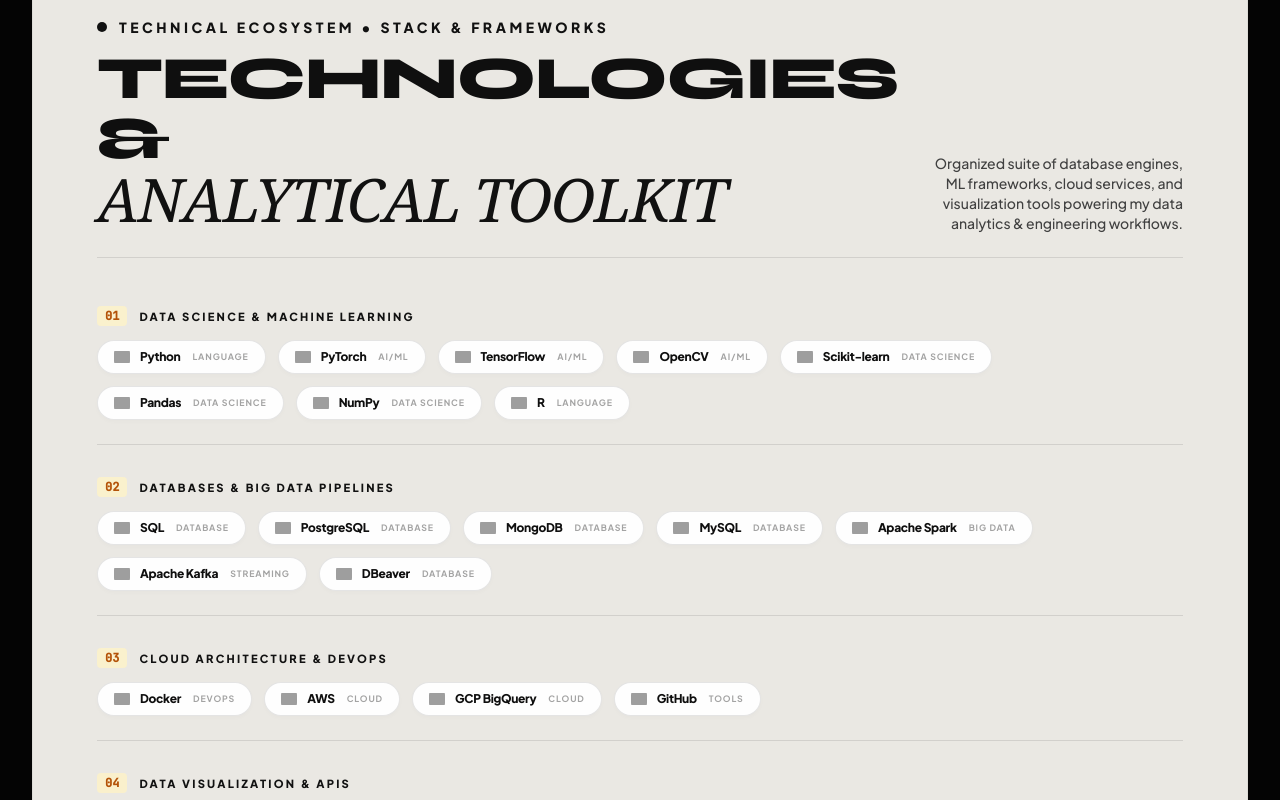
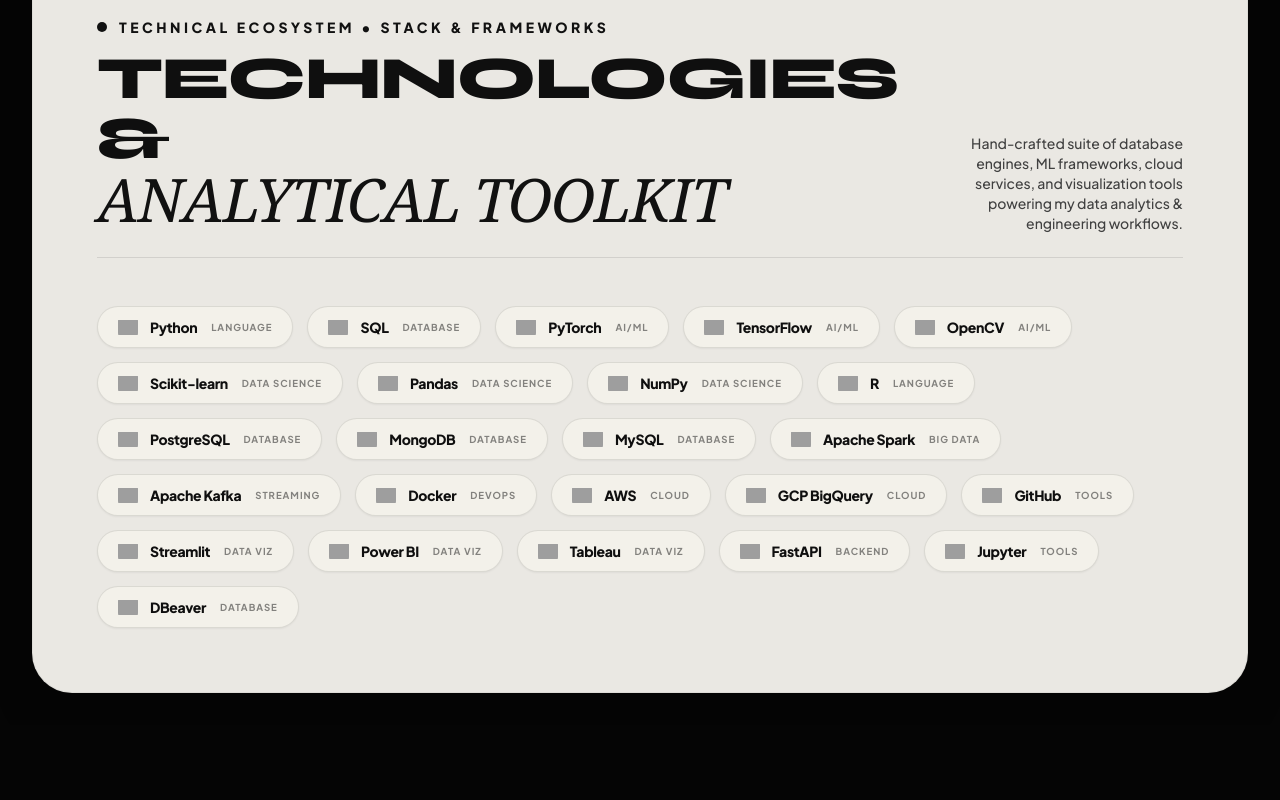
Before and after one commit to surajg2/suraj-portfolio, a React (Vite) app: page / in a window 1280 px wide. Shown: the part 1780-2580 px from the top of the page. Built offline with nearby package versions, Linux system fonts and the light colour scheme; grey boxes are pictures that could not be loaded.

Commit message:
Harmonize tech stack pill badge colors with warm cream card theme and smooth black hover transition

```diff
--- a/src/components/CoreStackSection.tsx
+++ b/src/components/CoreStackSection.tsx
@@ -3,29 +3,6 @@
 
 export const CoreStackSection: React.FC = () => {
   const { coreStack } = PORTFOLIO_DATA;
-
-  const rows = [
-    {
-      num: "01",
-      title: "DATA SCIENCE & MACHINE LEARNING",
-      items: coreStack.filter(t => ["Python", "PyTorch", "TensorFlow", "Scikit-learn", "Pandas", "NumPy", "OpenCV", "R"].includes(t.name))
-    },
-    {
-      num: "02",
-      title: "DATABASES & BIG DATA PIPELINES",
-      items: coreStack.filter(t => ["SQL", "PostgreSQL", "MongoDB", "MySQL", "Apache Spark", "Apache Kafka", "DBeaver"].includes(t.name))
-    },
-    {
-      num: "03",
-      title: "CLOUD ARCHITECTURE & DEVOPS",
-      items: coreStack.filter(t => ["AWS", "GCP BigQuery", "Docker", "GitHub"].includes(t.name))
-    },
-    {
-      num: "04",
-      title: "DATA VISUALIZATION & APIS",
-      items: coreStack.filter(t => ["Streamlit", "Power BI", "Tableau", "FastAPI", "Jupyter"].includes(t.name))
-    }
-  ];
 
   return (
     <section id="stack" className="relative w-full py-8 px-3 sm:px-6 md:px-8">
@@ -47,50 +24,36 @@
             </h2>
           </div>
           <p className="max-w-md text-xs sm:text-sm text-neutral-700 font-medium leading-relaxed font-sans md:text-right">
-            Organized suite of database engines, ML frameworks, cloud services, and visualization tools powering my data analytics &amp; engineering workflows.
+            Hand-crafted suite of database engines, ML frameworks, cloud services, and visualization tools powering my data analytics &amp; engineering workflows.
           </p>
         </div>
 
-        {/* Structured Editorial Rows (Clean & Non-Cluttered) */}
-        <div className="flex flex-col gap-8 pt-2">
-          {rows.map((row) => (
-            <div key={row.num} className="flex flex-col gap-3.5 border-b border-black/10 pb-6 last:border-0 last:pb-0">
-
-              {/* Row Category Title */}
-              <div className="flex items-center gap-3">
-                <span className="text-xs font-black text-amber-700 bg-amber-100/80 px-2 py-0.5 rounded font-mono">
-                  {row.num}
-                </span>
-                <span className="text-[0.7rem] font-extrabold tracking-[0.2em] text-[#111111] uppercase font-sans">
-                  {row.title}
-                </span>
-              </div>
-
-              {/* Clean Pill Badges Row */}
-              <div className="flex flex-wrap gap-2.5 sm:gap-3 items-center">
-                {row.items.map((tech) => (
+        {/* Harmonized Fluid Pill Cluster Layout (Tone-on-Tone Cream to Black Hover) */}
+        <div className="flex flex-wrap gap-2.5 sm:gap-3.5 pt-2 justify-start items-center">
+          {coreStack.map((tech) => (
             <div
               key={tech.name}
-                    className="bg-white/95 backdrop-blur-sm border border-black/10 px-4 py-2 rounded-full flex items-center gap-2.5 shadow-[0_2px_4px_rgba(0,0,0,0.02)] hover:shadow-md hover:border-black/30 hover:-translate-y-0.5 transition-all duration-300 group cursor-default"
+              className="bg-[#f3f1ea] border border-black/10 hover:bg-black px-4 sm:px-5 py-2 sm:py-2.5 rounded-full flex items-center gap-2.5 sm:gap-3 shadow-sm hover:shadow-lg hover:-translate-y-0.5 transition-all duration-300 group cursor-default"
             >
+              {/* Left Brand Icon */}
               <img
                 src={tech.icon}
                 alt={tech.name}
-                      className="w-4 h-4 object-contain rounded shrink-0 transition-transform duration-300 group-hover:scale-110"
+                className="w-4 h-4 sm:w-5 sm:h-5 object-contain rounded shrink-0 transition-transform duration-300 group-hover:scale-110"
                 onError={(e) => {
                   (e.target as HTMLElement).style.display = 'none';
                 }}
               />
-                    <span className="text-xs font-extrabold text-[#0f0f0f] font-sans tracking-tight group-hover:text-black">
+
+              {/* Bold Technology Title */}
+              <span className="text-xs sm:text-sm font-extrabold text-[#0f0f0f] group-hover:text-white font-sans tracking-tight transition-colors">
                 {tech.name}
               </span>
-                    <span className="text-[0.55rem] font-bold uppercase tracking-widest text-neutral-400 font-sans ml-0.5 group-hover:text-neutral-600 transition-colors">
+
+              {/* Right Category Label */}
+              <span className="text-[0.55rem] sm:text-[0.6rem] font-bold uppercase tracking-widest text-[#111111]/50 group-hover:text-stone-300 font-sans ml-0.5 transition-colors">
                 {tech.category}
               </span>
-                  </div>
-                ))}
-              </div>
-
             </div>
           ))}
         </div>
```
Lines whose indentation alone changed are shown as unchanged.
